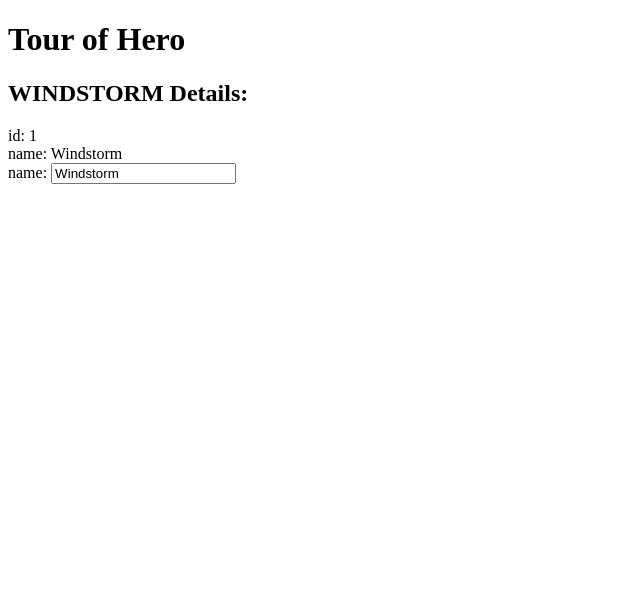
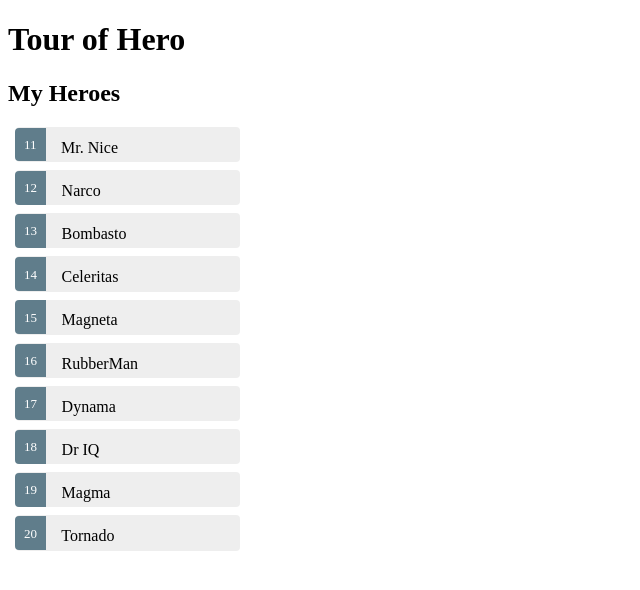
Before and after one commit to Angular-SPA-MEAN-CSharp-AspDotNet-MVC/angular.io.heroProj, an Angular app: page / in a window 1280 px wide. Shown: the top 590 px of the page, without its empty margins (0-640 px from the left). Built offline with nearby package versions, Linux system fonts and the light colour scheme.

Commit message:
1)Add the heroList

```diff
--- a/src/app/heroes/heroes.component.css
+++ b/src/app/heroes/heroes.component.css
@@ -0,0 +1,48 @@
+/* HeroesComponent's private CSS styles */
+.selected {
+  background-color: #CFD8DC !important;
+  color: white;
+}
+.heroes {
+  margin: 0 0 2em 0;
+  list-style-type: none;
+  padding: 0;
+  width: 15em;
+}
+.heroes li {
+  cursor: pointer;
+  position: relative;
+  left: 0;
+  background-color: #EEE;
+  margin: .5em;
+  padding: .3em 0;
+  height: 1.6em;
+  border-radius: 4px;
+}
+.heroes li.selected:hover {
+  background-color: #BBD8DC !important;
+  color: white;
+}
+.heroes li:hover {
+  color: #607D8B;
+  background-color: #DDD;
+  left: .1em;
+}
+.heroes .text {
+  position: relative;
+  top: -3px;
+}
+.heroes .badge {
+  display: inline-block;
+  font-size: small;
+  color: white;
+  padding: 0.8em 0.7em 0 0.7em;
+  background-color: #607D8B;
+  line-height: 1em;
+  position: relative;
+  left: -1px;
+  top: -4px;
+  height: 1.8em;
+  margin-right: .8em;
+  border-radius: 4px 0 0 4px;
+}
--- a/src/app/heroes/heroes.component.html
+++ b/src/app/heroes/heroes.component.html
@@ -1,9 +1,16 @@
-<h2>{{hero.name | uppercase}} Details:</h2>
-<div><span>id: </span>{{hero.id}}</div>
-<div><span>name: </span>{{hero.name}}</div>
+<h2>My Heroes</h2>
+<ul class="heroes">
+  <li *ngFor="let hero of heroes" [class.selected]="hero === selectedHero" (click)="onSelect(hero)">
+    <span class="badge">{{hero.id}}</span> {{hero.name}}
+  </li>
+</ul>
 
-<div>
-  <label>name:
-    <input [(ngModel)]="hero.name" placeholder="name">
-  </label>
+<div *ngIf="selectedHero">
+  <h2>{{selectedHero.name | uppercase}} Details:</h2>
+  <div><span>id: </span>{{selectedHero.id}}</div>
+  <div>
+    <label>name:
+      <input [(ngModel)]="selectedHero.name" placeholder="name">
+    </label>
+  </div>
 </div>
--- a/src/app/heroes/heroes.component.ts
+++ b/src/app/heroes/heroes.component.ts
@@ -1,5 +1,6 @@
 import { Component, OnInit } from '@angular/core';
 import { Hero } from '../hero';
+import { HEROES } from '../mock-heroes';
 
 
 @Component({
@@ -9,14 +10,15 @@
 })
 export class HeroesComponent implements OnInit {
 
-  hero: Hero = {
-    id: 1,
-    name: 'Windstorm'
-  };
+  heroes = HEROES;
+  selectedHero: Hero;
 
   constructor() { }
 
   ngOnInit() {
   }
 
+  onSelect(hero: Hero): void {
+    this.selectedHero = hero;
+  }
 }
--- /dev/null
+++ b/src/app/mock-heroes.ts
@@ -0,0 +1,14 @@
+import { Hero } from './hero';
+
+export const HEROES: Hero[] = [
+  { id: 11, name: 'Mr. Nice' },
+  { id: 12, name: 'Narco' },
+  { id: 13, name: 'Bombasto' },
+  { id: 14, name: 'Celeritas' },
+  { id: 15, name: 'Magneta' },
+  { id: 16, name: 'RubberMan' },
+  { id: 17, name: 'Dynama' },
+  { id: 18, name: 'Dr IQ' },
+  { id: 19, name: 'Magma' },
+  { id: 20, name: 'Tornado' }
+];
```
